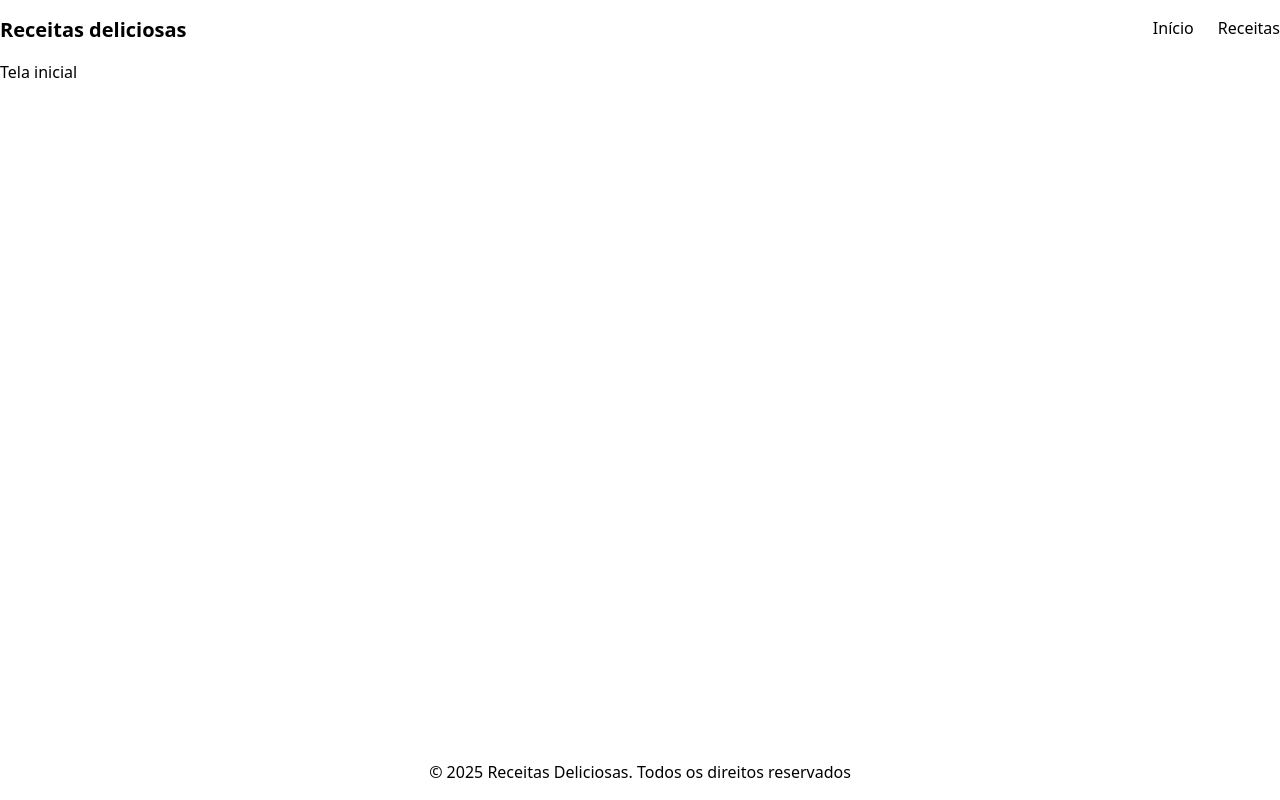
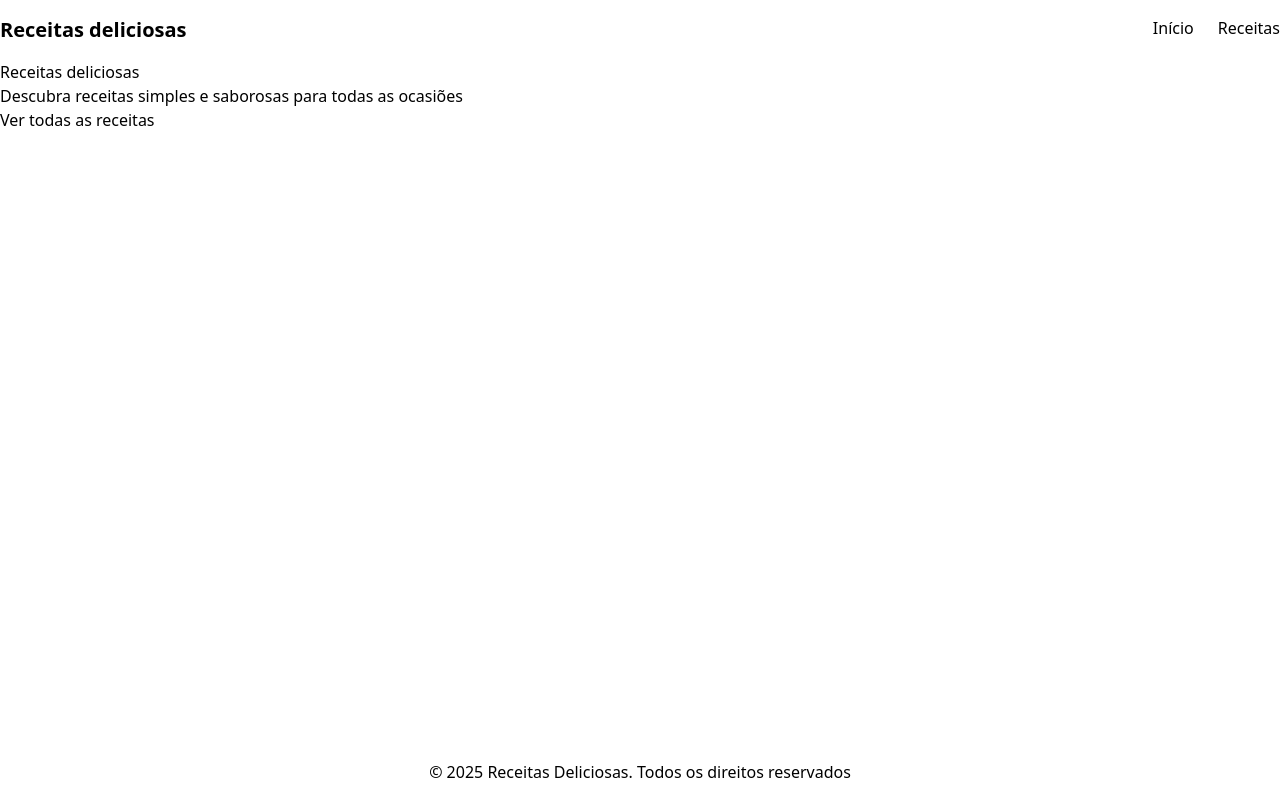
Before and after one commit to talles-morais/receitas-byron, a Next.js app: page / in a window 1280 px wide. Built offline with nearby package versions, Linux system fonts and the light colour scheme.

Commit message:
feat: estrutura da seção Hero

```diff
--- a/src/app/page.tsx
+++ b/src/app/page.tsx
@@ -1,7 +1,19 @@
+import Link from "next/link";
+
 export default function Home() {
   return (
     <main className="flex-grow">
-      <h1>Tela inicial</h1>
+      <div className="container mx-auto">
+        {/* seção Hero */}
+        <section>
+          <h1>Receitas deliciosas</h1>
+          <p>Descubra receitas simples e saborosas para todas as ocasiões</p>
+
+          <Link href="/receitas">
+            Ver todas as receitas
+          </Link>
+        </section>
+      </div>
     </main>
   );
 }
```
